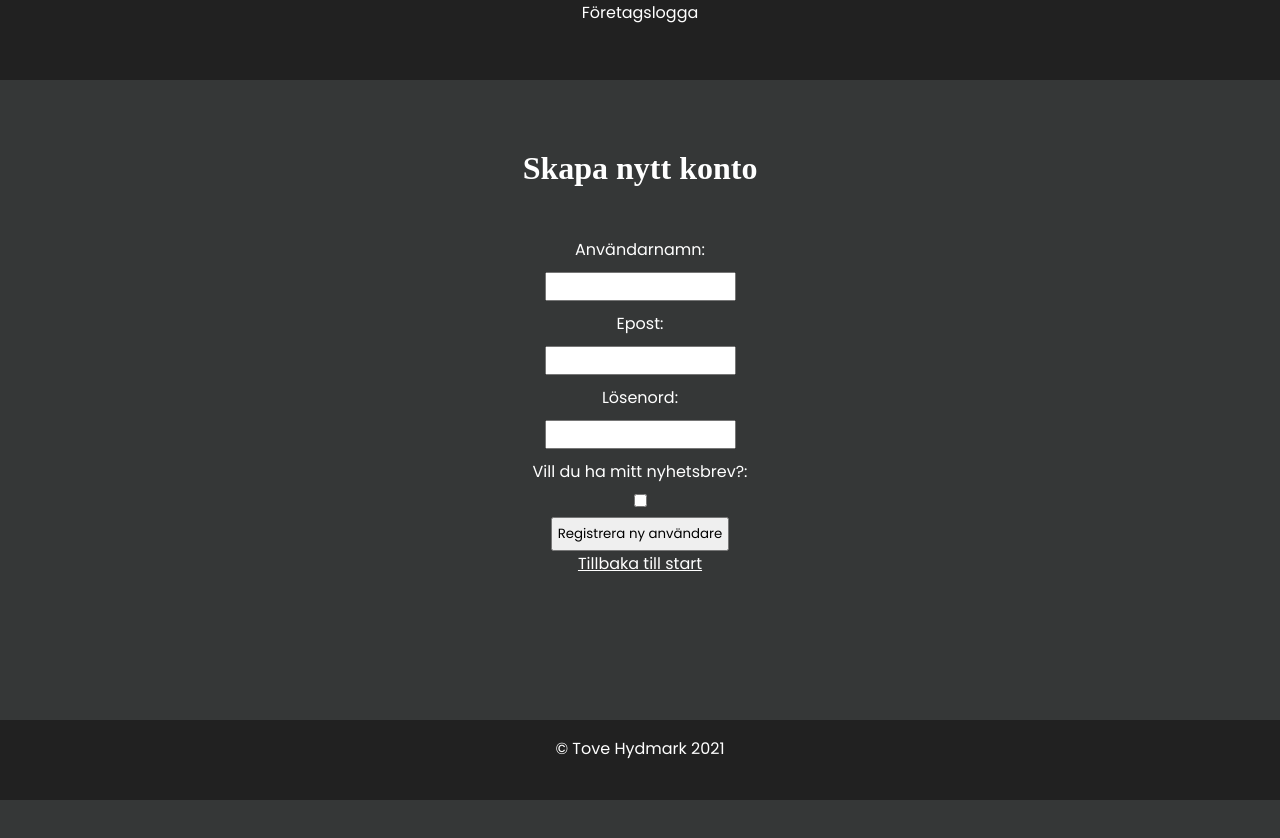
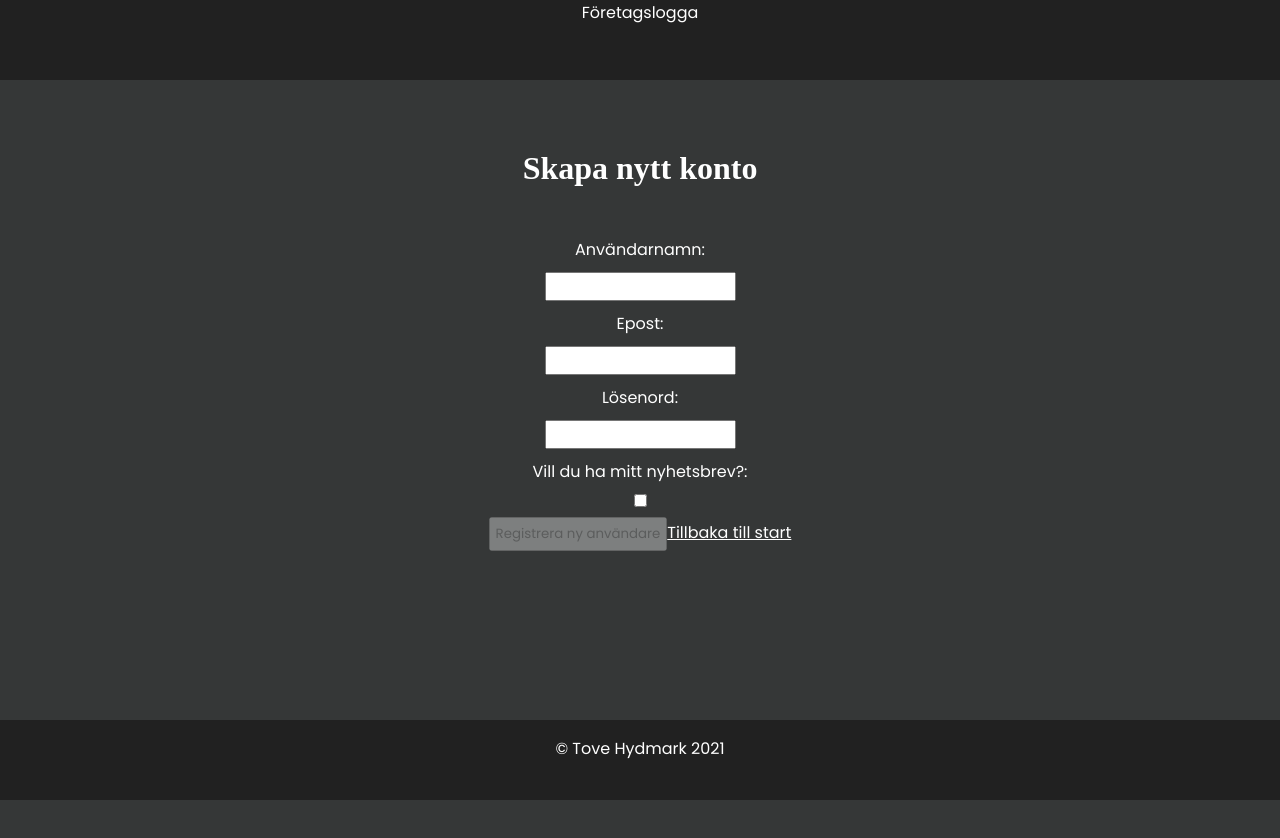
Before and after one commit to tovehydmark/frontend-do-you-want-my-newsletter, a React (Create React App) app: page /#/CreateUser in a window 1280 px wide. Shown: the top 838 px of the page. Built offline with nearby package versions, Linux system fonts and the light colour scheme; a web font is replaced by a local one.

Commit message:
button grey until fields filled + alert new user

```diff
--- a/src/components/CreateUser.tsx
+++ b/src/components/CreateUser.tsx
@@ -33,9 +33,15 @@ export function CreateUser() {
     setPassword("");
   };
 
-  //Toggles the value of the "wants the news letter" - variable when the box is ticked
+  //Toggles the value of the "wants the news letter" when the box is ticked
   function toggleWantsNewsLetter() {
     setWantsNewsLetter(!wantsNewsLetter);
+  }
+
+  function login() {
+    if (username.length > 6 && password.length > 6 && email.length > 6) {
+      alert("New user created");
+    }
   }
 
   //Returning a sign-up form for new users. Validation and error messages are provided to ensure the right data comes into the database
@@ -53,8 +59,8 @@ export function CreateUser() {
               message: "Användarnamnet får endast innehålla bokstäver",
             },
             minLength: {
-              value: 2,
-              message: "Användarnamnet måste vara minst 5 tecken långt",
+              value: 7,
+              message: "Användarnamnet måste vara minst 7 tecken långt",
             },
           })}
           type="text"
@@ -84,8 +90,8 @@ export function CreateUser() {
             required: "Ange en e-postadress",
 
             minLength: {
-              value: 2,
-              message: "Lösenordet måste vara minst 2 tecken långt",
+              value: 7,
+              message: "Ange en riktig e-post, minst 7 tecken lång",
             },
           })}
           type="text"
@@ -115,8 +121,8 @@ export function CreateUser() {
             required: "Ange ett lösenord",
 
             minLength: {
-              value: 2,
-              message: "Lösenordet måste vara minst 2 tecken långt",
+              value: 7,
+              message: "Lösenordet måste vara minst 7 tecken långt",
             },
           })}
           type="text"
@@ -148,10 +154,15 @@ export function CreateUser() {
           onClick={toggleWantsNewsLetter}
         />
 
-        <button>Registrera ny användare</button>
+        <button
+          type="submit"
+          disabled={!username || !email || !password}
+          onClick={login}
+        >
+          Registrera ny användare
+        </button>
+        <Link to={`/`}>Tillbaka till start</Link>
       </form>
-
-      <Link to={`/`}>Tillbaka till start</Link>
     </>
   );
 }
```
